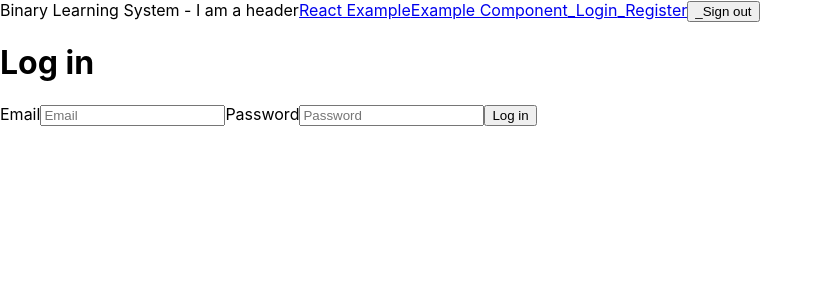
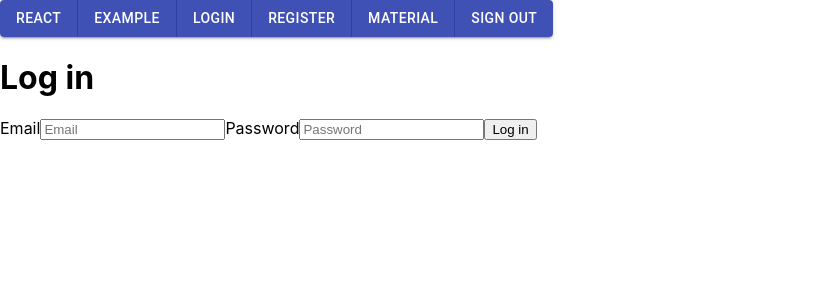
Before and after one commit to spewolf/learning-platform-capstone, a React (Create React App) app: page /login in a window 1280 px wide. Shown: the top 300 px of the page, without its empty margins (0-823 px from the left). Built offline with nearby package versions, Linux system fonts and the light colour scheme; no server answers.

Commit message:
Update header UI to Material to distinguish elements

```diff
--- a/src/App.js
+++ b/src/App.js
@@ -4,7 +4,6 @@ import {
   BrowserRouter as Router,
   Switch,
   Route,
-  Link
 } from "react-router-dom";
 import firebase from 'firebase';
 
@@ -15,29 +14,41 @@ import Example from './components/Example';
 import ReactExample from './components/ReactExample';
 import Login from './components/Login';
 import Register from './components/Register';
+import MaterialExamples from './components/MaterialExamples';
+import Button from '@material-ui/core/Button';
+import ButtonGroup from '@material-ui/core/ButtonGroup';
 
 function App(props) {
   const app = firebase.apps[0];
 
   return (
+    <div>
       <AuthProvider>
         <Router>
           <header>
-          Binary Learning System - I am a header
-          <Link to="/">React Example</Link>
-          <Link to="/example">Example Component</Link>
-          <Link to="/Login">_Login</Link>
-          <Link to="/Register">_Register</Link>
-          <button onClick={() => app?.auth().signOut()}>_Sign out</button>
+            <ButtonGroup
+              variant="contained"
+              color="primary"
+              aria-label="contained primary button group"
+            >
+              <Button href="/">React</Button>
+              <Button href="/example">Example</Button>
+              <Button href="/login">Login</Button>
+              <Button href="/register">Register</Button>
+              <Button href="/material">Material</Button>
+              <Button onClick={() => app?.auth().signOut()}>Sign out</Button>
+            </ButtonGroup>
           </header>
           <Switch>
             <PrivateRoute path="/example" component={Example} />
             <Route path="/login" component={Login} />
+            <Route path="/material" component={MaterialExamples} />
             <Route path="/register" component={Register} />
             <Route path="/" component={ReactExample} />
           </Switch>
         </Router>
       </AuthProvider>
+    </div>
   );
 }
 
```
Lines whose indentation alone changed are shown as unchanged.
